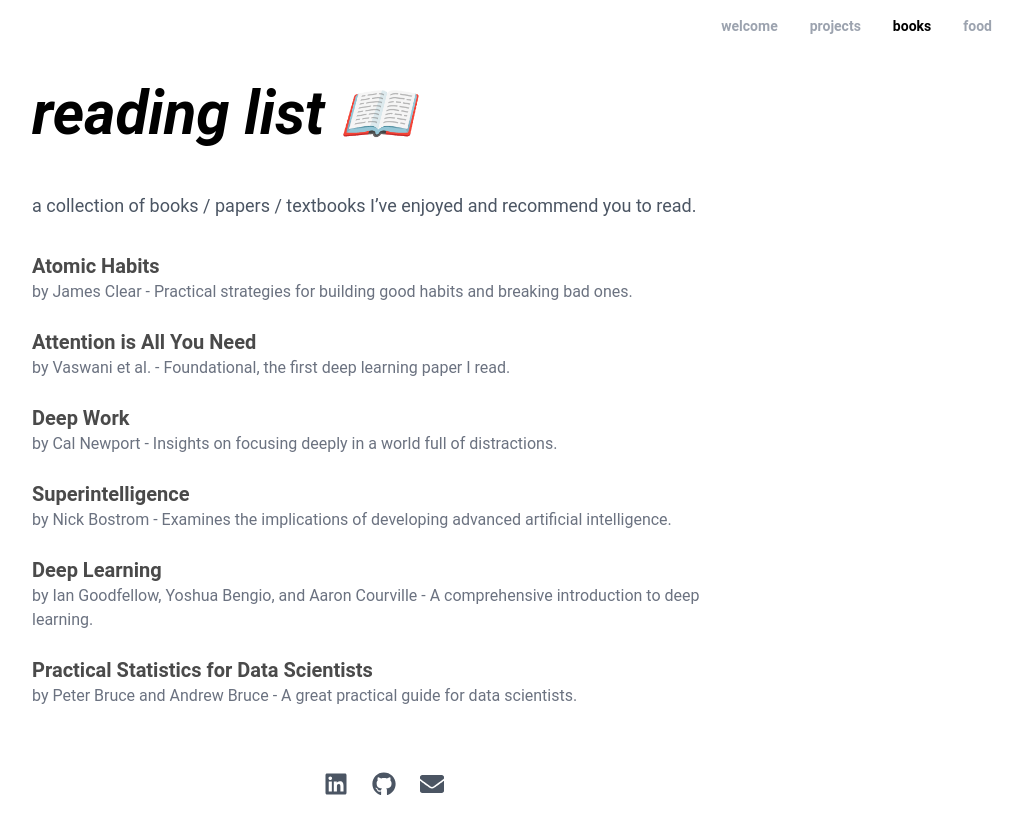
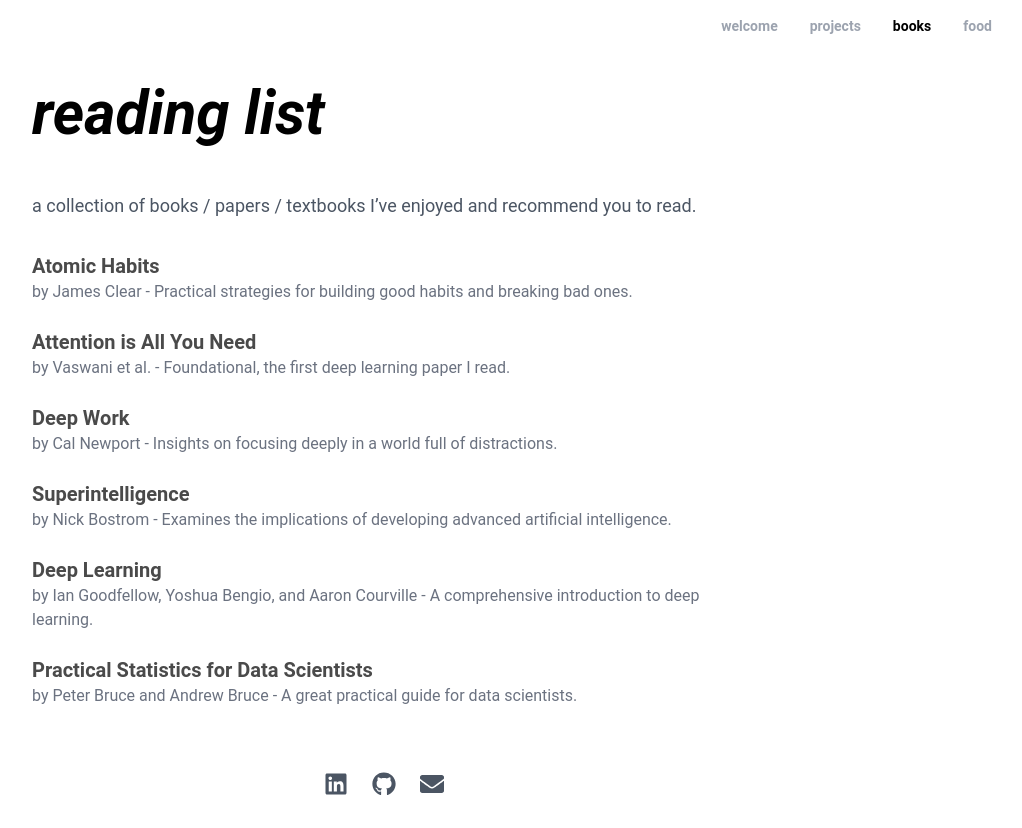
Before and after one commit to ItsBeans/portfolioV3, a Next.js app: page /reading-list in a window 1280 px wide. Shown: the whole page, without its empty margins (256-1278 px from the left). Built offline with nearby package versions, Linux system fonts and the light colour scheme.

Commit message:
Update page.tsx

```diff
--- a/app/reading-list/page.tsx
+++ b/app/reading-list/page.tsx
@@ -7,7 +7,7 @@
         <Header/>
         <div className="max-w-3xl mx-auto p-8">
       <h1 className="text-6xl font-bold text-black italic mb-12">
-        reading list <span role="img" aria-label="book">📖</span>
+        reading list
       </h1>
       <p className="text-lg text-gray-600 mb-8">a collection of books / papers / textbooks I’ve enjoyed and recommend you to read.</p>
 
```
